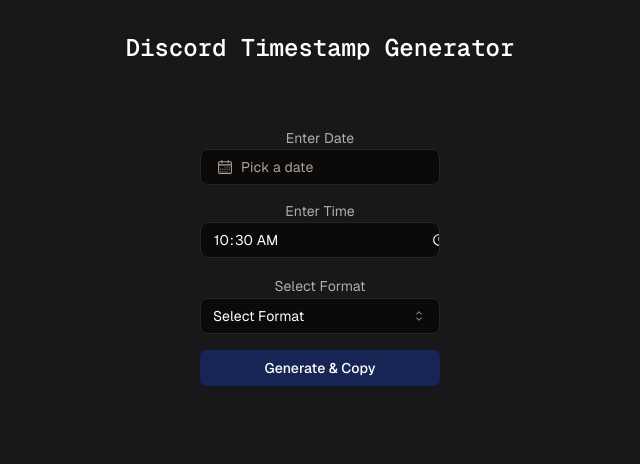
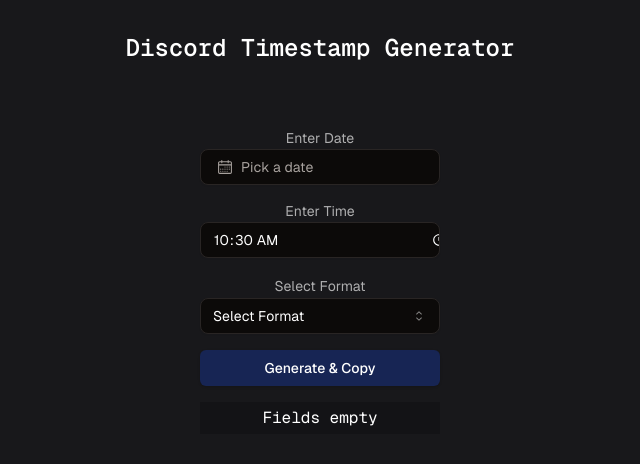
Before and after one commit to nirzon47/discord-timestamps, a React (Vite) app: page / in a window 1280 px wide. Both pictures are taken after typing "10:30" into the empty fields and a click on the button "Generate & Copy". Shown: the top 464 px of the page, without its empty margins (320-960 px from the left). Built offline with nearby package versions, Linux system fonts and the light colour scheme.

Commit message:
feat: added feedback for empty fields

```diff
--- a/src/components/custom/Main.tsx
+++ b/src/components/custom/Main.tsx
@@ -9,7 +9,10 @@
 	const [output, setOutput] = useState<string>()
 
 	const generateTimestamp = () => {
-		if (!date || !time || !format) return
+		if (!date || !time || !format) {
+			setOutput('Fields empty')
+			return
+		}
 
 		const newDate = date
 		const [hours, minutes] = time.toString().split(':')
@@ -71,7 +74,7 @@
 			</Button>
 			{output && (
 				<>
-					<pre className='my-4 bg-black/20 text-center font-mono'>
+					<pre className='my-4 bg-black/20 py-1 text-center font-mono'>
 						{output}
 					</pre>
 				</>
```
